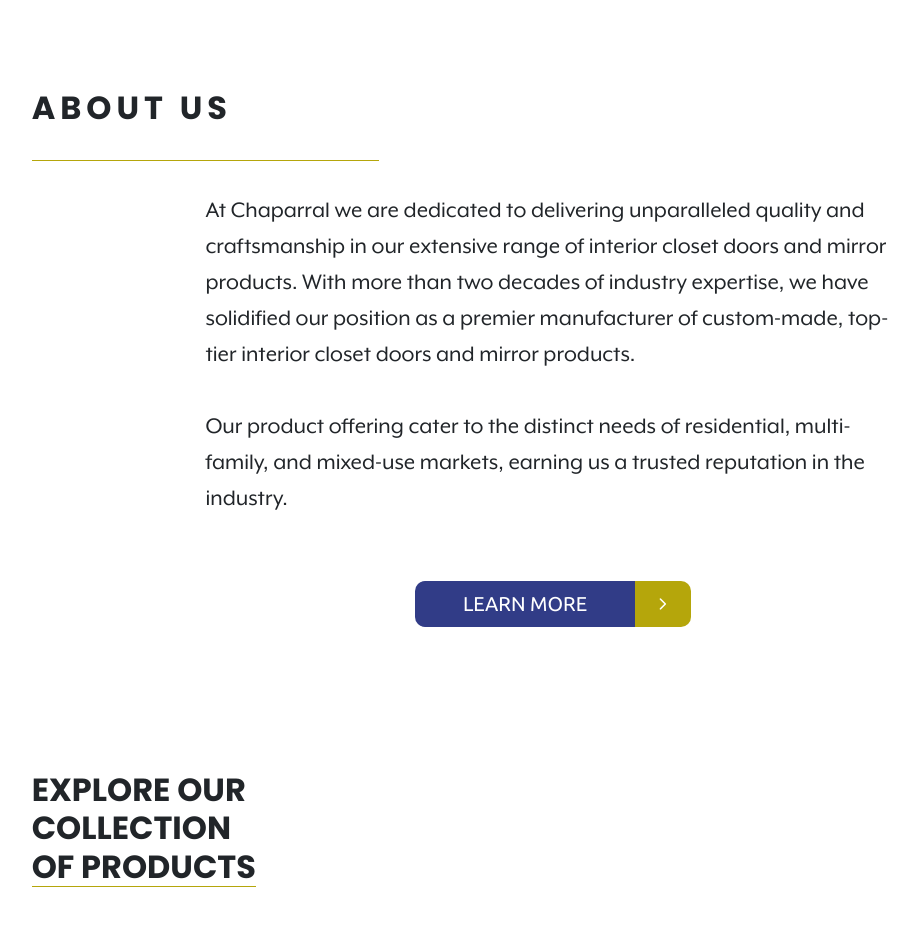
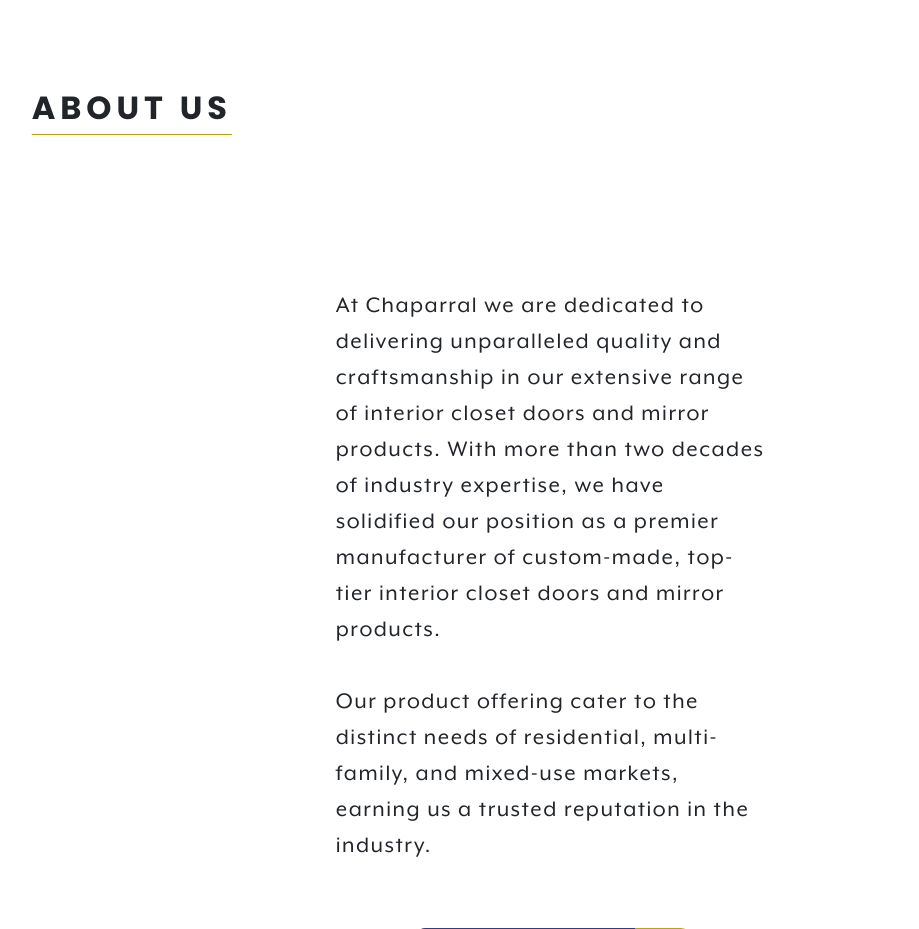
Before and after one commit to Exceed-Digital-Solutions/Chaparral.github.io, a PHP site: page / in a window 1280 px wide. Shown: the part 1080-2009 px from the top of the page, without its empty margins (87-1006 px from the left). Run offline with PHP 8.4, Linux system fonts and the light colour scheme; some libraries are stand-ins or nearby versions; some web fonts are replaced.

Commit message:
home and footer update

```diff
--- a/contact.html
+++ b/contact.html
@@ -135,11 +135,11 @@
 
               <div class="col-md-4 footer-container-border">
                 <p class="text-white text-md-start p-pad-1 ms-lg-5 ps-lg-5">
-                    1 888 244 1734
+                    <a href="tel:+1 888 244 1734">1 888 244 1734</a>
                     <br><br>
-                    orderdesk@chaparraldoors.com
+                    <a href="mailto:orderdesk@chaparraldoors.com">orderdesk@chaparraldoors.com</a>
                     <br><br>
-                    www.chaparraldoors.com
+                    chaparraldoors.com
                 </p>
               </div>
 
--- a/css/styles.css
+++ b/css/styles.css
@@ -1,5 +1,4 @@
-@import url('https://fonts.googleapis.com/css2?family=Montserrat:wght@400;500;700&family=Noto+Sans:wght@400;500;700&family=Poppins:wght@400;500;700&family=Ubuntu:wght@400;500;700&display=swap" rel="stylesheet');
-
+@import url('https://fonts.googleapis.com/css2?family=Montserrat:wght@400;500;700&family=Noto+Sans:wght@400;500;700&family=Overpass:wght@400;500;600;700&family=Poppins:wght@400;500;700&family=Ubuntu:wght@400;500;700&display=swap');
 
 @font-face {
     font-family: 'Poppins';
@@ -24,7 +23,7 @@ html,body
   {
       width: 100%;
       height: 100%;
-
+      overflow-x:hidden;
       padding: 0px;
       font-size: 16px;
       font-family: 'Mr Eaves XL';
@@ -127,11 +126,24 @@ html,body
   font-family: 'Mr Eaves XL';
   font-weight: 700;
 }
+
+.overpass{
+  font-family: 'Overpass';
+}
+.overpass-700{
+  font-family: 'Overpass';
+  font-weight:700;
+}
 .fw-500{
   font-weight: 500;
 }
 
-
+.underline{
+  text-decoration: underline;
+  text-underline-offset: 15px;
+  text-decoration-color:#B5A60B;
+  text-decoration-thickness: 1px;
+}
 /*FONTS END*/
 
 .letter-space-3{
@@ -837,6 +849,10 @@ font-size:14px !important;
     padding-left:0%;
   }
 }
+
+p > a {
+  color:white;
+}
 /*FOOTER END*/
 
 /*recaptcha*/
--- a/index.html
+++ b/index.html
@@ -53,11 +53,11 @@
   <div id="landingCarousel" class="carousel slide carousel-fade height-1080">
     <div class="carousel-inner height-1080">
       <div class="carousel-item active">
-        <div class="container-fluid d-flex align-items-md-start align-items-center landing-bg height-1080">
+        <div class="container-fluid d-flex align-items-md-start align-items-center landing-bg-2 height-1080">
           <div class="container max-container">
             <div class="row d-flex align-items-center">
               <div class="col-md-10 col-xl-6 mt-md-5 pt-md-5">
-                  <h1 class="text-white display-3 pb-md-5  landing-headline eaves nav-shadow">Taking innovation, experience, and expertise to market.</h1>
+                  <h1 class="text-white display-2 pb-md-5 mt-md-5 pt-md-5 landing-headline overpass nav-shadow">Taking innovation, experience, and expertise to market.</h1>
               </div>
             </div>
           </div>
@@ -68,7 +68,7 @@
           <div class="container max-container">
             <div class="row d-flex align-items-center">
               <div class="col-md-10 col-xl-6 mt-md-5 pt-md-5">
-                  <h1 class="text-white display-3 pb-md-5  landing-headline eaves nav-shadow" style="display:none;">Taking innovation, experience, and expertise to market.</h1>
+                  <h1 class="text-white display-3 pb-md-5  landing-headline overpass nav-shadow" style="display:none;">Taking innovation, experience, and expertise to market.</h1>
               </div>
             </div>
           </div>
@@ -79,7 +79,7 @@
           <div class="container max-container">
             <div class="row d-flex align-items-center">
               <div class="col-md-10 col-xl-6 mt-md-5 pt-md-5">
-                  <h1 class="text-white display-3 pb-md-5  landing-headline eaves nav-shadow" style="display:none;">Taking innovation, experience, and expertise to market.</h1>
+                  <h1 class="text-white display-3 pb-md-5  landing-headline overpass nav-shadow" style="display:none;">Taking innovation, experience, and expertise to market.</h1>
               </div>
             </div>
           </div>
@@ -90,7 +90,7 @@
           <div class="container max-container">
             <div class="row d-flex align-items-center">
               <div class="col-md-10 col-xl-6 mt-md-5 pt-md-5">
-                  <h1 class="text-white display-3 pb-md-5  landing-headline eaves nav-shadow" style="display:none;">Taking innovation, experience, and expertise to market.</h1>
+                  <h1 class="text-white display-3 pb-md-5  landing-headline overpass nav-shadow" style="display:none;">Taking innovation, experience, and expertise to market.</h1>
               </div>
             </div>
           </div>
@@ -101,7 +101,7 @@
           <div class="container max-container">
             <div class="row d-flex align-items-center">
               <div class="col-md-10 col-xl-6 mt-md-5 pt-md-5">
-                  <h1 class="text-white display-3 pb-md-5  landing-headline eaves nav-shadow" style="display:none;">Taking innovation, experience, and expertise to market.</h1>
+                  <h1 class="text-white display-3 pb-md-5  landing-headline overpass nav-shadow" style="display:none;">Taking innovation, experience, and expertise to market.</h1>
               </div>
             </div>
           </div>
@@ -112,7 +112,7 @@
           <div class="container max-container">
             <div class="row d-flex align-items-center">
               <div class="col-md-10 col-xl-6 mt-md-5 pt-md-5">
-                  <h1 class="text-white display-3 pb-md-5  landing-headline eaves nav-shadow" style="display:none;">Taking innovation, experience, and expertise to market.</h1>
+                  <h1 class="text-white display-3 pb-md-5  landing-headline overpass nav-shadow" style="display:none;">Taking innovation, experience, and expertise to market.</h1>
               </div>
             </div>
           </div>
@@ -123,7 +123,7 @@
           <div class="container max-container">
             <div class="row d-flex align-items-center">
               <div class="col-md-10 col-xl-6 mt-md-5 pt-md-5">
-                  <h1 class="text-white display-3 pb-md-5  landing-headline eaves nav-shadow" style="display:none;">Taking innovation, experience, and expertise to market.</h1>
+                  <h1 class="text-white display-3 pb-md-5  landing-headline overpass nav-shadow" style="display:none;">Taking innovation, experience, and expertise to market.</h1>
               </div>
             </div>
           </div>
@@ -134,7 +134,7 @@
           <div class="container max-container">
             <div class="row d-flex align-items-center">
               <div class="col-md-10 col-xl-6 mt-md-5 pt-md-5">
-                  <h1 class="text-white display-3 pb-md-5  landing-headline eaves nav-shadow" style="display:none;">Taking innovation, experience, and expertise to market.</h1>
+                  <h1 class="text-white display-3 pb-md-5  landing-headline overpass nav-shadow" style="display:none;">Taking innovation, experience, and expertise to market.</h1>
               </div>
             </div>
           </div>
@@ -145,7 +145,7 @@
           <div class="container max-container">
             <div class="row d-flex align-items-center">
               <div class="col-md-10 col-xl-6 mt-md-5 pt-md-5">
-                  <h1 class="text-white display-3 pb-md-5  landing-headline eaves nav-shadow" style="display:none;">Taking innovation, experience, and expertise to market.</h1>
+                  <h1 class="text-white display-3 pb-md-5  landing-headline overpass nav-shadow" style="display:none;">Taking innovation, experience, and expertise to market.</h1>
               </div>
             </div>
           </div>
@@ -156,18 +156,18 @@
           <div class="container max-container">
             <div class="row d-flex align-items-center">
               <div class="col-md-10 col-xl-6 mt-md-5 pt-md-5">
-                  <h1 class="text-white display-3 pb-md-5  landing-headline eaves nav-shadow" style="display:none;">Taking innovation, experience, and expertise to market.</h1>
+                  <h1 class="text-white display-3 pb-md-5  landing-headline overpass nav-shadow" style="display:none;">Taking innovation, experience, and expertise to market.</h1>
               </div>
             </div>
           </div>
         </div>
       </div>
     </div>
-    <button class="carousel-control-prev" type="button" data-bs-target="#landingCarousel" data-bs-slide="prev" style="opacity:0;">
+    <button class="carousel-control-prev" type="button" data-bs-target="#landingCarousel" data-bs-slide="prev">
       <span class="carousel-control-prev-icon" aria-hidden="true"></span>
       <span class="visually-hidden">Previous</span>
     </button>
-    <button class="carousel-control-next" type="button" data-bs-target="#landingCarousel" data-bs-slide="next" style="opacity:0;">
+    <button class="carousel-control-next" type="button" data-bs-target="#landingCarousel" data-bs-slide="next">
       <span class="carousel-control-next-icon" aria-hidden="true"></span>
       <span class="visually-hidden">Next</span>
     </button>
@@ -179,10 +179,10 @@
     <div class="container-fluid">
       <div class="row d-flex flex-column align-items-start justify-content-center">
         <div class="col-sm-10 pt-5 flex-column container max-container d-flex justify-content-start align-items-start">
-              <h2 class="col-md-4 text-black headline border-gold">ABOUT US</h2>
+              <h2 class="col-md-4 text-black headline underline">  ABOUT US </h2>
               <br>
-              <div class="d-flex justify-content-center">
-                <p class="col-md-8 mx-5 eaves fs-4">
+              <div class="d-flex justify-content-center mt-md-5 pt-md-5">
+                <p class="col-lg-5 mx-5 eaves fs-4" style="letter-spacing: 1.5px;">
                   At Chaparral we are dedicated to delivering unparalleled quality and craftsmanship in our extensive range of interior closet doors and mirror products.  With more than two decades of industry expertise, we have solidified our position as a premier manufacturer of custom-made, top-tier interior closet doors and mirror products.
   <br><br>
   Our product offering cater to the distinct needs of residential, multi-family, and mixed-use markets, earning us a trusted reputation in the industry.
@@ -219,7 +219,7 @@
         <div class="">
             <div class="row d-flex flex-column align-items-start justify-content-center catalogue-bg-2">
               <div class="col-sm-10 pt-5 container max-container d-flex justify-content-start align-items-start">
-                <h2 class="text-black mt-lg-5 border-gold catalogue-headline-div">EXPLORE OUR <br> COLLECTION <br> OF PRODUCTS</h2>
+                <h2 class="text-black mt-lg-5 border-gold catalogue-headline-div" style="letter-spacing:2px; line-height:1.3;">EXPLORE OUR <br> COLLECTION <br> OF PRODUCTS</h2>
               </div>
           <div class="d-flex justify-content-center">
             <div class="col-md-4 pt-5 d-flex justify-content-center align-self-stretch">
@@ -263,7 +263,7 @@
     <div class="col-md-10 container max-container d-flex flex-column justify-content-center align-items-center">
       <div class="w-100 container-padding d-flex justify-content-center">
         <div class="col-md-12">
-            <h2 class="col-md-3 text-black border-gold headline">WHY US</h2>
+            <h2 class="col-md-3 text-black underline headline">WHY US</h2>
         </div>
       </div>
 
@@ -339,12 +339,13 @@
 <section name="contact-us">
 <div class="container-fluid container-padding contact-us-flex">
   <div class="col-md-10 d-flex flex-column contact-us-container">
-    <div class="col-md-3 mb-5">
-      <h2 class="text-black border-gold col-md-10 pb-3 ubuntu-700">GET IN TOUCH</h2>
+    <div class="col-md-6 mb-5">
+      <h2 class="text-black underline col-md-10 pb-3 ubuntu-700">GET IN TOUCH</h2>
     </div>
 
   <form action="" method="GET" enctype="text/plain" name="EmailForm" target="dummyframe" onsubmit="validateRecaptcha();" >
-    <div class="row col-md-11 ms-md-5">
+    <div class="d-flex justify-content-center">
+      <div class="row col-md-8 ms-md-5">
         <div class="col-md-6 pb-3">
           <input type="text" name="Name" class="form-control border-0 bg-color2 montserrat" placeholder="Name" required>
         </div>
@@ -367,6 +368,8 @@
           </div>
         </div>
       </div>
+    </div>
+
   </form>
   </div>
 </div>
@@ -389,11 +392,11 @@
 
           <div class="col-md-4 footer-container-border">
             <p class="text-white text-md-start p-pad-1 ms-lg-5 ps-lg-5">
-                1 888 244 1734
+              <a href="tel:+1 888 244 1734">1 888 244 1734</a>
               <br><br>
-                orderdesk@chaparraldoors.com
+              <a href="mailto:orderdesk@chaparraldoors.com">orderdesk@chaparraldoors.com</a>
                 <br><br>
-                www.chaparraldoors.com
+                chaparraldoors.com
             </p>
           </div>
 
```
Also changed, not shown: about-us.html (+4 -4 lines), products.html (+4 -4 lines), resources.html (+4 -4 lines). Lines whose indentation alone changed are shown as unchanged.
